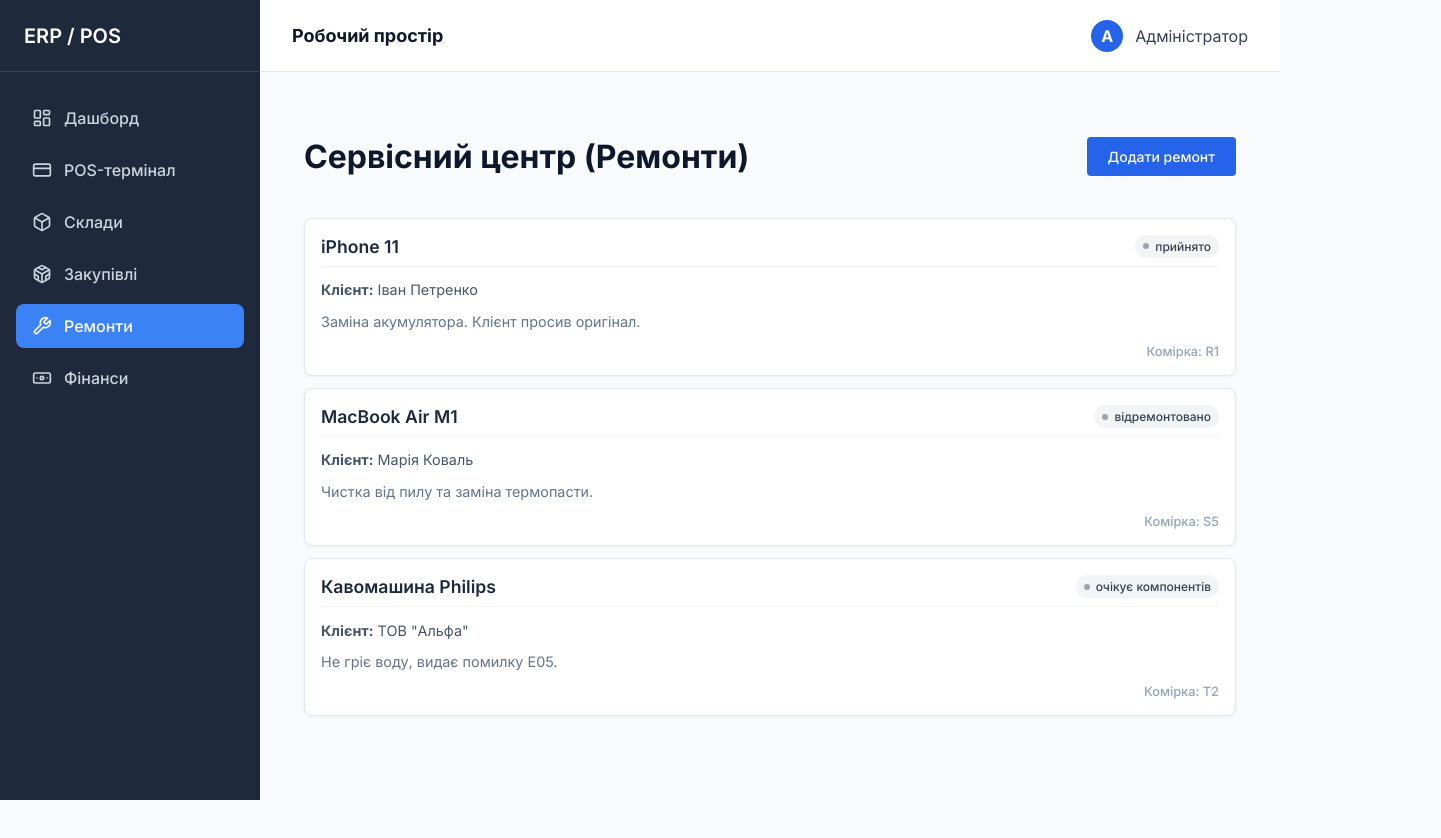
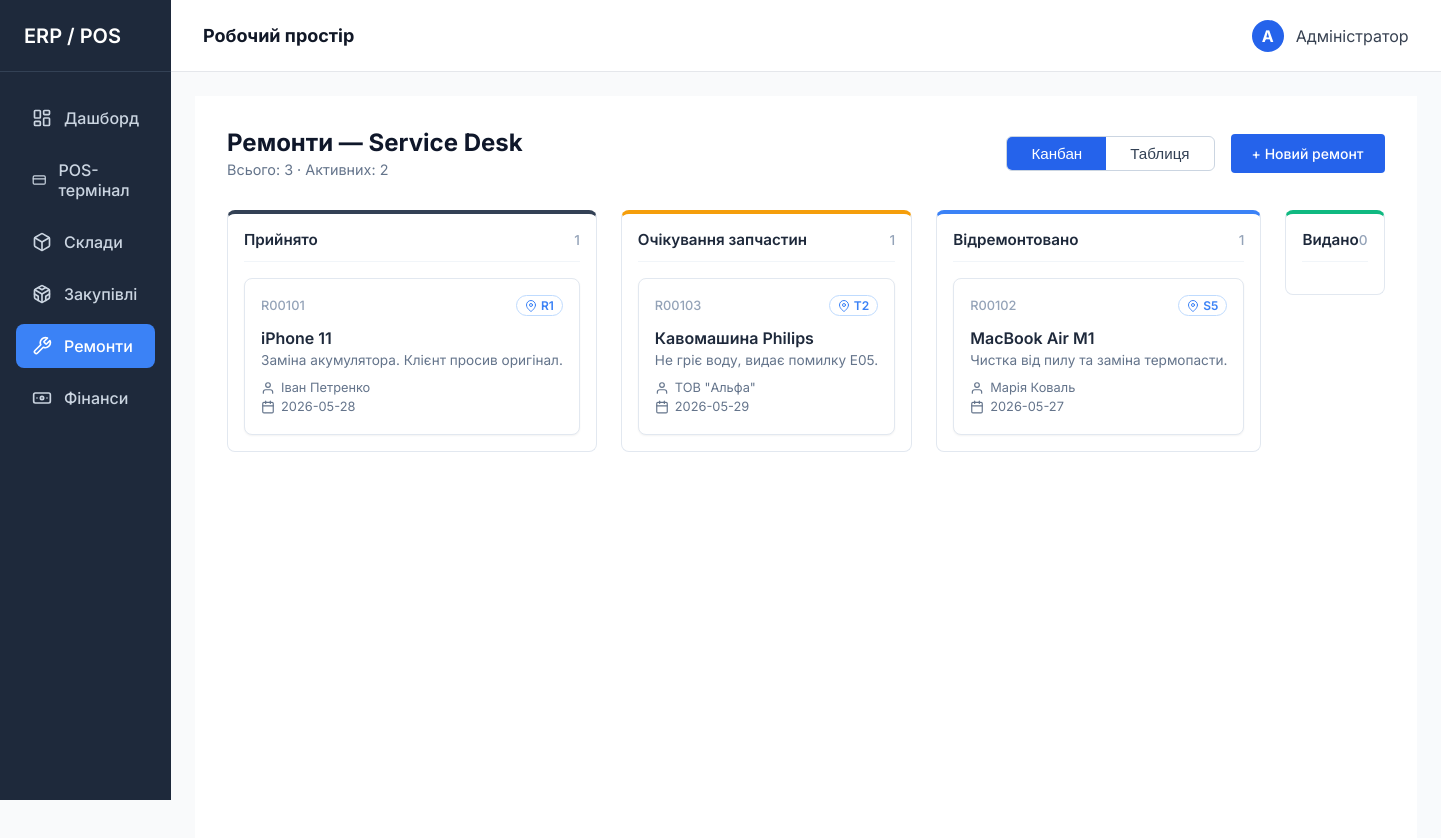
Before and after one commit to Kurioon/erp-pos-frontend, a Vue app: page /repairs in a window 1280 px wide. Shown: the top 838 px of the page, 1441 px wide, since content can reach past the window. Before the commit the page ends 800 px from the top, so only its background shows below. Built offline with nearby package versions, Linux system fonts and the light colour scheme; sample sign-in values are in the browser's storage.

Commit message:
style: update kanban board colors and buttons to match figma exactly

```diff
--- a/src/components/repairs/RepairCard.vue
+++ b/src/components/repairs/RepairCard.vue
@@ -1,39 +1,34 @@
 <script setup>
-import BaseStatusBadge from '@/components/ui/BaseStatusBadge.vue'
-
 defineProps({
   job: {
     type: Object,
     required: true
   }
 })
-
-const getStatusVariant = (status) => {
-  switch (status) {
-    case 'прийнято': return 'warning'
-    case 'відремонтовано': return 'success'
-    case 'очікує компонентів': return 'danger'
-    default: return 'primary'
-  }
-}
 </script>
 
 <template>
   <div class="repair-card">
     <div class="card-header">
-      <span class="device-name">{{ job.device_name }}</span>
-      <BaseStatusBadge :variant="getStatusVariant(job.status)">
-  {{ job.status }}
-</BaseStatusBadge>
+      <span class="job-id">R00{{ job.id }}</span>
+      <span class="storage-pill">
+        <svg xmlns="http://www.w3.org/2000/svg" width="12" height="12" viewBox="0 0 24 24" fill="none" stroke="currentColor" stroke-width="2" stroke-linecap="round" stroke-linejoin="round"><path d="M21 10c0 7-9 13-9 13s-9-6-9-13a9 9 0 0 1 18 0z"></path><circle cx="12" cy="10" r="3"></circle></svg>
+        {{ job.storage_cell }}
+      </span>
     </div>
 
     <div class="card-body">
-      <p class="customer"><strong>Клієнт:</strong> {{ job.customer_name }}</p>
+      <h3 class="device-name">{{ job.device_name }}</h3>
       <p class="description">{{ job.description }}</p>
-    </div>
 
-    <div class="card-footer">
-      <span class="storage-cell">Комірка: {{ job.storage_cell }}</span>
+      <div class="customer-info">
+        <svg xmlns="http://www.w3.org/2000/svg" width="14" height="14" viewBox="0 0 24 24" fill="none" stroke="currentColor" stroke-width="2" stroke-linecap="round" stroke-linejoin="round"><path d="M20 21v-2a4 4 0 0 0-4-4H8a4 4 0 0 0-4 4v2"></path><circle cx="12" cy="7" r="4"></circle></svg>
+        <span>{{ job.customer_name }}</span>
+      </div>
+      <div class="date-info">
+        <svg xmlns="http://www.w3.org/2000/svg" width="14" height="14" viewBox="0 0 24 24" fill="none" stroke="currentColor" stroke-width="2" stroke-linecap="round" stroke-linejoin="round"><rect x="3" y="4" width="18" height="18" rx="2" ry="2"></rect><line x1="16" y1="2" x2="16" y2="6"></line><line x1="8" y1="2" x2="8" y2="6"></line><line x1="3" y1="10" x2="21" y2="10"></line></svg>
+        <span>{{ job.created_at.split('T')[0] }}</span>
+      </div>
     </div>
   </div>
 </template>
@@ -44,14 +39,14 @@ const getStatusVariant = (status) => {
   border: 1px solid #e2e8f0;
   border-radius: 8px;
   padding: 16px;
-  margin-bottom: 12px;
-  box-shadow: 0 1px 3px rgba(0, 0, 0, 0.05);
-  transition: box-shadow 0.2s ease;
+  box-shadow: 0 1px 2px rgba(0, 0, 0, 0.05);
+  transition: transform 0.2s ease, box-shadow 0.2s ease;
   cursor: pointer;
 }
 
 .repair-card:hover {
-  box-shadow: 0 4px 6px rgba(0, 0, 0, 0.1);
+  transform: translateY(-2px);
+  box-shadow: 0 4px 12px rgba(0, 0, 0, 0.1);
 }
 
 .card-header {
@@ -59,40 +54,48 @@ const getStatusVariant = (status) => {
   justify-content: space-between;
   align-items: center;
   margin-bottom: 12px;
-  border-bottom: 1px solid #f1f5f9;
-  padding-bottom: 8px;
+}
+
+.job-id {
+  font-size: 0.8rem;
+  color: #94a3b8;
+  font-weight: 500;
+}
+
+.storage-pill {
+  color: #3b82f6;
+  border: 1px solid #bfdbfe;
+  padding: 2px 8px;
+  border-radius: 999px;
+  font-size: 0.75rem;
+  font-weight: 600;
+  display: inline-flex;
+  align-items: center;
+  gap: 4px;
 }
 
 .device-name {
   font-weight: 600;
-  font-size: 1.1rem;
+  font-size: 1rem;
   color: #1e293b;
-}
-
-.card-body {
-  font-size: 0.9rem;
-  color: #475569;
-  margin-bottom: 12px;
-}
-
-.customer {
-  margin-bottom: 4px;
+  margin: 0 0 4px 0;
 }
 
 .description {
   color: #64748b;
-  display: -webkit-box;
-  -webkit-line-clamp: 2;
-  line-clamp: 2;
-  -webkit-box-orient: vertical;
+  font-size: 0.85rem;
+  margin: 0 0 12px 0;
+  white-space: nowrap;
   overflow: hidden;
+  text-overflow: ellipsis;
 }
 
-.card-footer {
+.customer-info, .date-info {
   display: flex;
-  justify-content: flex-end;
+  align-items: center;
+  gap: 6px;
+  color: #64748b;
   font-size: 0.8rem;
-  color: #94a3b8;
-  font-weight: 500;
+  margin-bottom: 4px;
 }
 </style>
--- a/src/views/RepairsView.vue
+++ b/src/views/RepairsView.vue
@@ -1,43 +1,188 @@
-<script setup>
+ї<script setup>
+import { computed } from 'vue'
 import { useRepairsStore } from '@/stores/repairs'
 import BaseButton from '@/components/ui/BaseButton.vue'
 import RepairCard from '@/components/repairs/RepairCard.vue'
 
 const repairsStore = useRepairsStore()
+
+const pendingJobs = computed(() => repairsStore.jobs.filter(j => j.status === 'прийнято'))
+const waitingJobs = computed(() => repairsStore.jobs.filter(j => j.status.includes('очікує')))
+const completedJobs = computed(() => repairsStore.jobs.filter(j => j.status === 'відремонтовано'))
+const deliveredJobs = computed(() => repairsStore.jobs.filter(j => j.status === 'видано'))
+
+const totalJobs = computed(() => repairsStore.jobs.length)
+const activeJobs = computed(() => pendingJobs.value.length + waitingJobs.value.length)
 </script>
 
 <template>
   <div class="repairs-view">
     <header class="header">
-      <h1>Сервісний центр (Ремонти)</h1>
-      <BaseButton>Додати ремонт</BaseButton>
+      <div class="header-titles">
+        <h1>Ремонти — Service Desk</h1>
+        <p class="subtitle">Всього: {{ totalJobs }} · Активних: {{ activeJobs }}</p>
+      </div>
+
+      <div class="header-actions">
+        <div class="view-toggle">
+          <button class="toggle-btn active">Канбан</button>
+          <button class="toggle-btn">Таблиця</button>
+        </div>
+        <BaseButton>+ Новий ремонт</BaseButton>
+      </div>
     </header>
 
-    <main class="repairs-list">
-      <RepairCard
-  v-for="item in repairsStore.jobs"
-  :key="item.id"
-  :job="item"
-/>
+    <main class="kanban-board">
+      <div class="kanban-column col-pending">
+        <div class="column-header">
+          <h2 class="column-title">Прийнято</h2>
+          <span class="counter">{{ pendingJobs.length }}</span>
+        </div>
+        <div class="kanban-cards">
+          <RepairCard v-for="item in pendingJobs" :key="item.id" :job="item" />
+        </div>
+      </div>
+
+      <div class="kanban-column col-waiting">
+        <div class="column-header">
+          <h2 class="column-title">Очікування запчастин</h2>
+          <span class="counter">{{ waitingJobs.length }}</span>
+        </div>
+        <div class="kanban-cards">
+          <RepairCard v-for="item in waitingJobs" :key="item.id" :job="item" />
+        </div>
+      </div>
+
+      <div class="kanban-column col-completed">
+        <div class="column-header">
+          <h2 class="column-title">Відремонтовано</h2>
+          <span class="counter">{{ completedJobs.length }}</span>
+        </div>
+        <div class="kanban-cards">
+          <RepairCard v-for="item in completedJobs" :key="item.id" :job="item" />
+        </div>
+      </div>
+
+      <div class="kanban-column col-delivered">
+        <div class="column-header">
+          <h2 class="column-title">Видано</h2>
+          <span class="counter">{{ deliveredJobs.length }}</span>
+        </div>
+        <div class="kanban-cards">
+          <RepairCard v-for="item in deliveredJobs" :key="item.id" :job="item" />
+        </div>
+      </div>
     </main>
   </div>
 </template>
 
 <style scoped>
 .repairs-view {
-  padding: 20px;
+  padding: 32px;
+  height: 100vh;
+  display: flex;
+  flex-direction: column;
+  background-color: #ffffff; /* Білий фон самої сторінки */
 }
+
 .header {
   display: flex;
   justify-content: space-between;
   align-items: center;
-  margin-bottom: 20px;
+  margin-bottom: 32px;
 }
-.repair-card-mock {
-  border: 1px dashed #ccc;
-  padding: 15px;
-  margin-bottom: 10px;
+
+.header-titles h1 {
+  font-size: 1.5rem;
+  color: #0f172a;
+  margin: 0 0 4px 0;
+}
+
+.subtitle {
+  margin: 0;
+  color: #64748b;
+  font-size: 0.9rem;
+}
+
+.header-actions {
+  display: flex;
+  align-items: center;
+  gap: 16px;
+}
+
+.view-toggle {
+  display: flex;
+  border: 1px solid #cbd5e1;
+  border-radius: 6px;
+  overflow: hidden;
+  background-color: white;
+}
+
+.toggle-btn {
+  padding: 8px 24px;
+  background: transparent;
+  border: none;
+  font-size: 0.95rem;
+  font-weight: 500;
+  color: #334155;
+  cursor: pointer;
+  transition: all 0.2s ease;
+}
+
+.toggle-btn.active {
+  background: #2563eb;
+  color: white;
+}
+.kanban-board {
+  display: grid;
+  grid-template-columns: repeat(4, 1fr);
+  gap: 24px;
+  align-items: start;
+  flex: 1;
+  overflow-x: auto;
+  padding-bottom: 20px;
+}
+
+.kanban-column {
+  background-color: #ffffff;
+  border: 1px solid #e2e8f0;
   border-radius: 8px;
-  background-color: #f9f9f9;
+  padding: 16px;
+  display: flex;
+  flex-direction: column;
+  border-top: 4px solid transparent;
 }
-</style>во
+
+.col-pending { border-top-color: #334155; }   /* Темно-сірий */
+.col-waiting { border-top-color: #f59e0b; }   /* Жовтий */
+.col-completed { border-top-color: #3b82f6; } /* Синій */
+.col-delivered { border-top-color: #10b981; } /* Зелений */
+
+.column-header {
+  display: flex;
+  justify-content: space-between;
+  align-items: center;
+  margin-bottom: 16px;
+  border-bottom: 1px solid #f1f5f9;
+  padding-bottom: 12px;
+}
+
+.column-title {
+  font-size: 0.95rem;
+  font-weight: 600;
+  color: #1e293b;
+  margin: 0;
+}
+
+.counter {
+  color: #94a3b8;
+  font-size: 0.85rem;
+  font-weight: 500;
+}
+
+.kanban-cards {
+  display: flex;
+  flex-direction: column;
+  gap: 12px;
+}
+</style>
```
